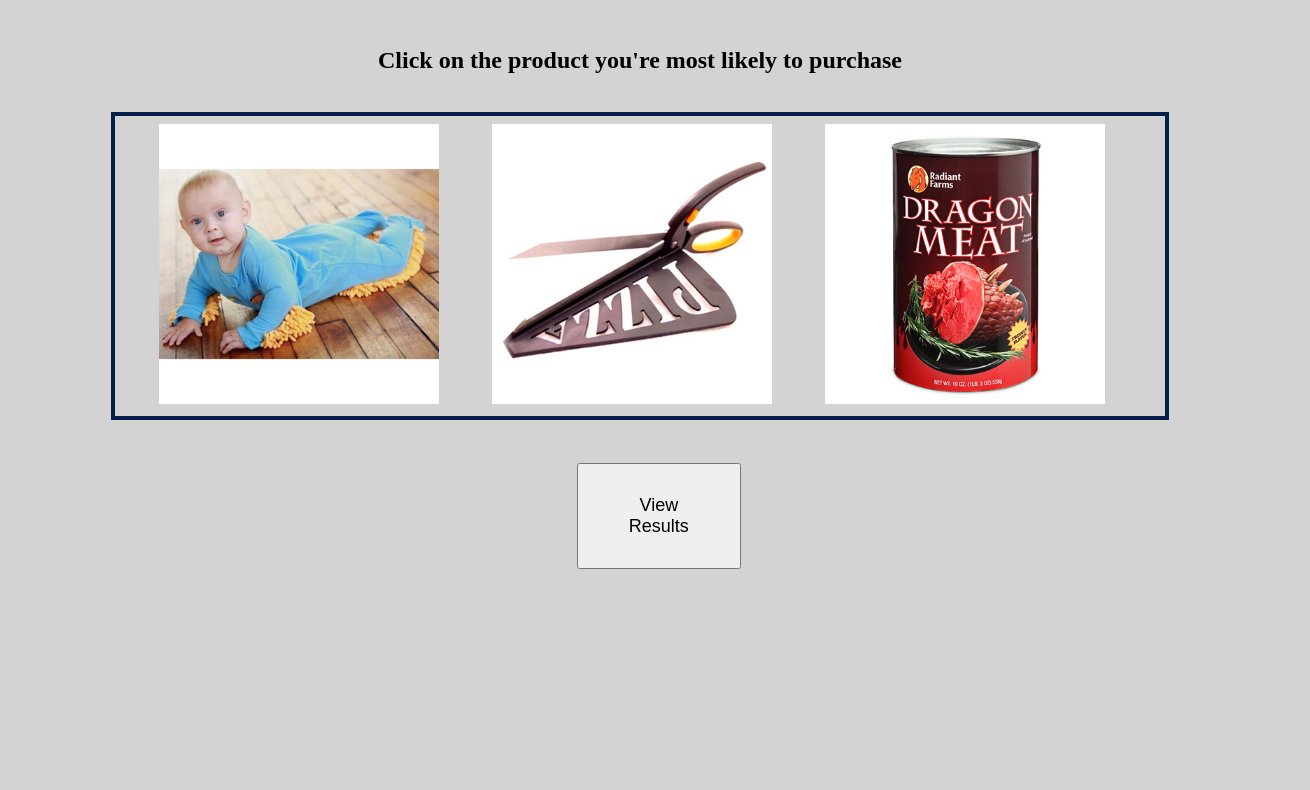
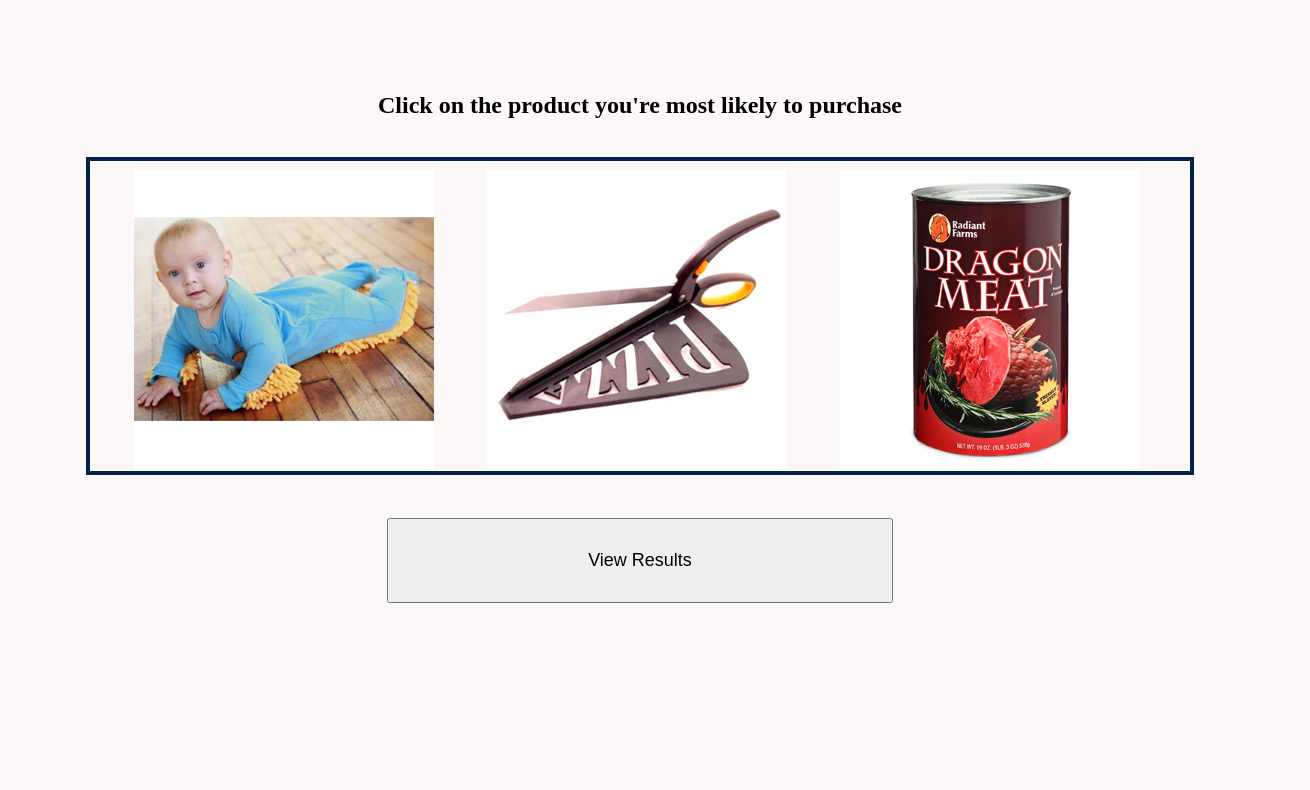
Before and after one commit to santorsm/bus-mail, a plain HTML site: page index.html in a window 1280 px wide. Shown: the part 151-941 px from the top of the page, 1310 px wide, since content can reach past the window. Drawn offline with nearby package versions, Linux system fonts and the light colour scheme.

Commit message:
updated styling

```diff
--- a/index.html
+++ b/index.html
@@ -1,5 +1,3 @@
-HTML: 07 Nov 20
-
 <!DOCTYPE html>
 <html lang="en">
 <head>
--- a/style.css
+++ b/style.css
@@ -3,40 +3,37 @@ h1, h3 , ul{
   list-style-type: none;
   }
 
+h1 {
+font-size: 50px;
+}
+
+h2 {
+  text-align: center;
+}
+
 body {
-  background-color: lightgrey;
-  }
+  background-color: rgb(252, 248, 248);
+}
+
 section {
-  width: 1050px;
+  width: 1100px;
   margin: auto;
-  border: 4px solid rgb(4, 32, 73);
-  height: 300px;
+  border: 4px solid rgb(4, 35, 73);
+  height: 310px;
 }
 
 img {
   margin: 8px 5px 0px 20px;
-  width: 280px;
-  height: 280px;
-}
-h2 {
-  text-align: center;
-}
-button {
-margin-left: 45%;
-margin-right: 45%;
-margin-top: 2%;
-padding: 30px 50px;
-justify-content: center;
-font-size: large;
+  width: 300px;
+  height: 300px;
 }
 
-.chart-container {
-  position: relative;
-  width: 90vw;
-  height: 45vw;
-  margin: auto;
+button {
+  margin: 0 auto;
+  display: block;
+  width: 40%;
+  margin-top: 2%;
+  padding: 30px 50px;
+  justify-content: center;
+  font-size: large;
 }
-
-#chart {
-  padding-top: 5vw;
-}
```
